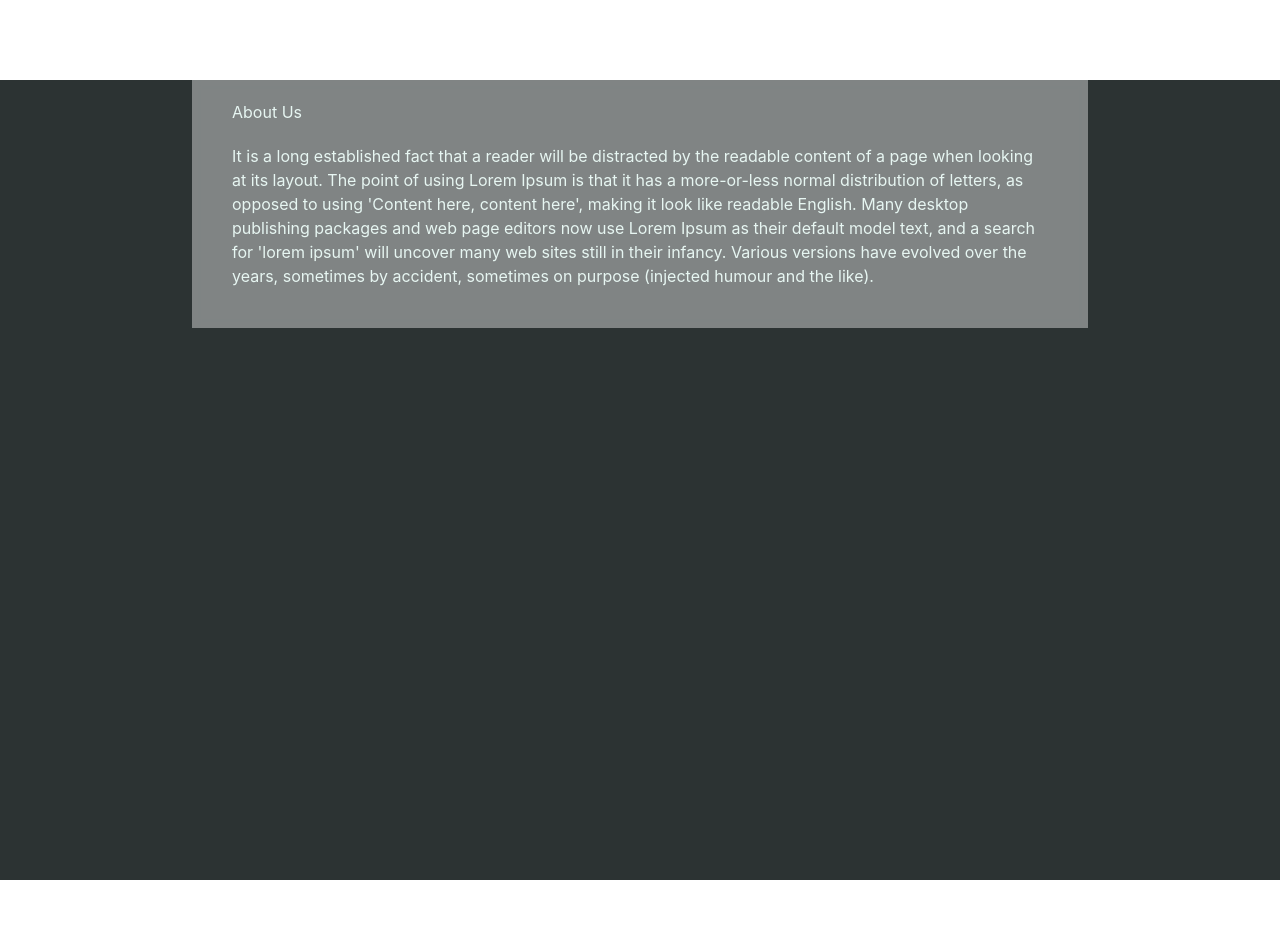
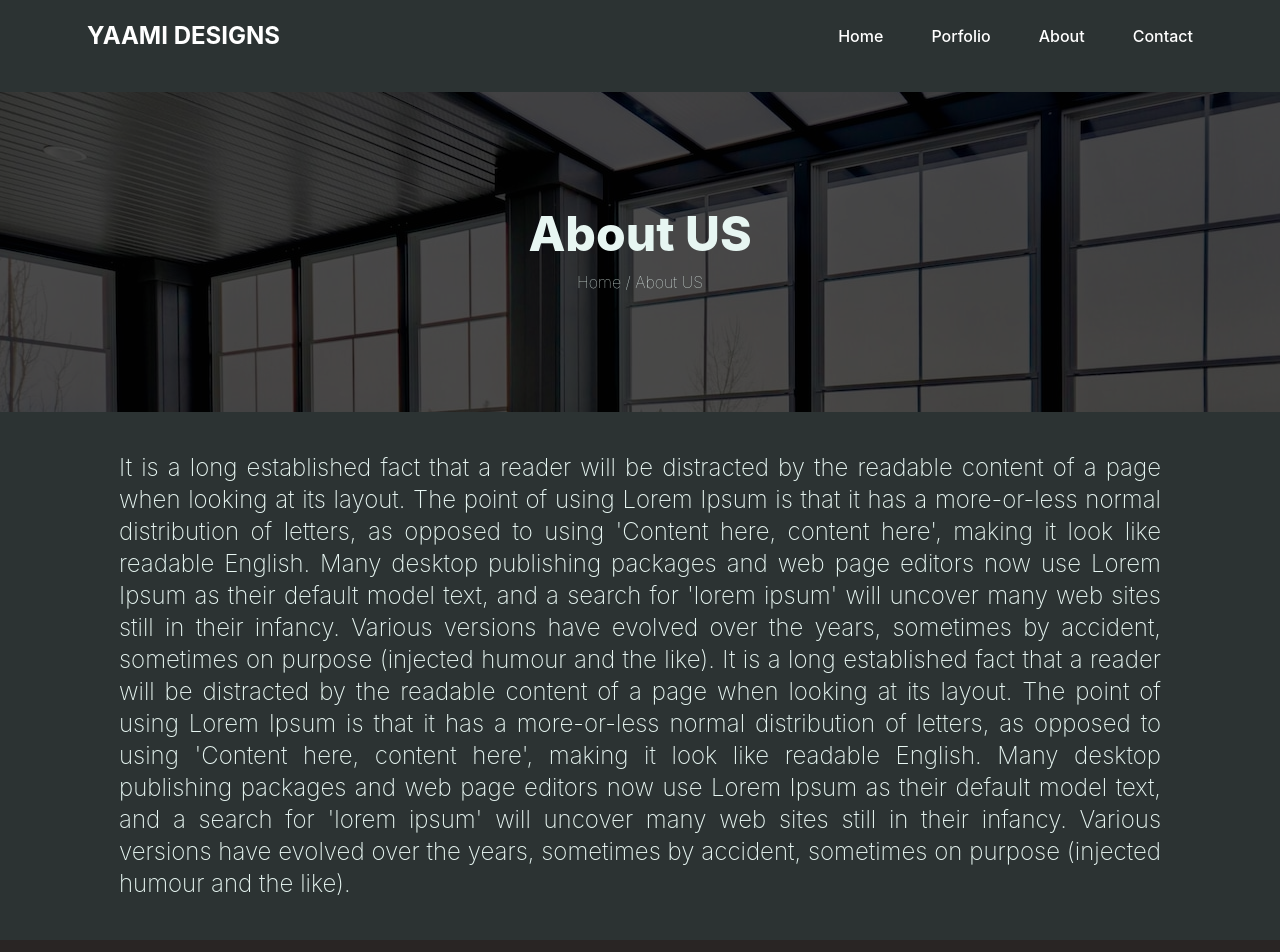
Before and after one commit to dakShh/yaami-design, a React (Vite) app: page /about-us in a window 1280 px wide. Shown: the top 952 px of the page. Before the commit the page ends 880 px from the top, so only its background shows below. Built offline with nearby package versions, Linux system fonts and the light colour scheme.

Commit message:
about us page created and fixed some bugs

```diff
--- a/src/Components/Footer.jsx
+++ b/src/Components/Footer.jsx
@@ -9,7 +9,7 @@ import { AiOutlineWhatsApp, AiOutlineFacebook, AiOutlineInstagram } from "react-
 
 const Footer = () => {
   return (
-    <footer className="bg-stone-800 text-accent-primary" data-aos="fade-up" data-aos-delay="200">
+    <footer className="bg-stone-800 text-accent-primary" data-aos="fade-down" data-aos-delay="200">
       <div className={clsx("container mx-auto ", "py-20 px-20")}>
         <div className={clsx("flex flex-col lg:flex-row w-full")}>
           <div className="text-5xl mb-16 lg:mb-0 font-extrabold text-center md:text-left">
--- a/src/Pages/AboutUs.jsx
+++ b/src/Pages/AboutUs.jsx
@@ -1,25 +1,74 @@
 import React from "react";
 
 import clsx from "clsx";
+import Header from "../Components/Header";
+import Footer from "../Components/Footer";
+import Banner1 from "../assets/about/banner-2.jpg";
+
 const AboutUs = () => {
   return (
-    //  "backdrop-blur-lg bg-white/40 border-white/20 rounded-md"
-    <div className="container mx-auto">
-      <div className={clsx("flex justify-center items-center", "my-20 mx-6")}>
-        <div className={clsx("pt-5 px-10 pb-10", "backdrop-blur-sm bg-white/40", "max-w-4xl")}>
-          <p className="mb-5">About Us</p>
-          <div>
-            It is a long established fact that a reader will be distracted by the readable content
-            of a page when looking at its layout. The point of using Lorem Ipsum is that it has a
-            more-or-less normal distribution of letters, as opposed to using 'Content here, content
-            here', making it look like readable English. Many desktop publishing packages and web
-            page editors now use Lorem Ipsum as their default model text, and a search for 'lorem
-            ipsum' will uncover many web sites still in their infancy. Various versions have evolved
-            over the years, sometimes by accident, sometimes on purpose (injected humour and the
-            like).
+    <div>
+      <Header />
+
+      <div
+        data-aos="zoom-in-up"
+        data-aos-delay="400"
+        style={{
+          backgroundImage: `url(${Banner1})`,
+          backgroundPositionY: "25%",
+          backgroundPositionX: "30%",
+        }}
+        className={clsx(
+          "relative",
+          "h-[320px] ",
+          "flex flex-col justify-center items-center",
+          "my-5"
+        )}
+      >
+        <div className="w-full h-full bg-black/70 absolute"></div>
+
+        <div
+          className="font-extrabold text-5xl z-50 text-center mb-3"
+          data-aos="fade-down"
+          data-aos-delay="200"
+        >
+          About US
+        </div>
+        <div className="font-thin text-md z-50 " data-aos="fade-down" data-aos-delay="300">
+          Home / About US
+        </div>
+      </div>
+
+      <div className="container mx-auto min-h-[50vh]">
+        <div className={clsx("flex justify-center items-center", " mx-6")}>
+          <div className={clsx("pt-5 px-10 pb-10")}>
+            {/* <p className="mb-5">About Us</p> */}
+            <div
+              data-aos="fade-up"
+              data-aos-delay="1000"
+              className="text-2xl font-extralight text-justify"
+            >
+              It is a long established fact that a reader will be distracted by the readable content
+              of a page when looking at its layout. The point of using Lorem Ipsum is that it has a
+              more-or-less normal distribution of letters, as opposed to using 'Content here,
+              content here', making it look like readable English. Many desktop publishing packages
+              and web page editors now use Lorem Ipsum as their default model text, and a search for
+              'lorem ipsum' will uncover many web sites still in their infancy. Various versions
+              have evolved over the years, sometimes by accident, sometimes on purpose (injected
+              humour and the like). It is a long established fact that a reader will be distracted
+              by the readable content of a page when looking at its layout. The point of using Lorem
+              Ipsum is that it has a more-or-less normal distribution of letters, as opposed to
+              using 'Content here, content here', making it look like readable English. Many desktop
+              publishing packages and web page editors now use Lorem Ipsum as their default model
+              text, and a search for 'lorem ipsum' will uncover many web sites still in their
+              infancy. Various versions have evolved over the years, sometimes by accident,
+              sometimes on purpose (injected humour and the like).
+            </div>
           </div>
         </div>
       </div>
+
+      <Footer />
     </div>
   );
 };
--- a/src/Pages/Portfolio.jsx
+++ b/src/Pages/Portfolio.jsx
@@ -43,6 +43,8 @@ const Portfolio = () => {
       <Header />
 
       <div
+        data-aos="zoom-in-up"
+        data-aos-delay="400"
         style={{
           backgroundImage: `url(${Banner1})`,
           backgroundPositionY: "55%",
```
Also changed, not shown: src/assets/about/banner-1.jpg (added), src/assets/about/banner-2.jpg (added).
